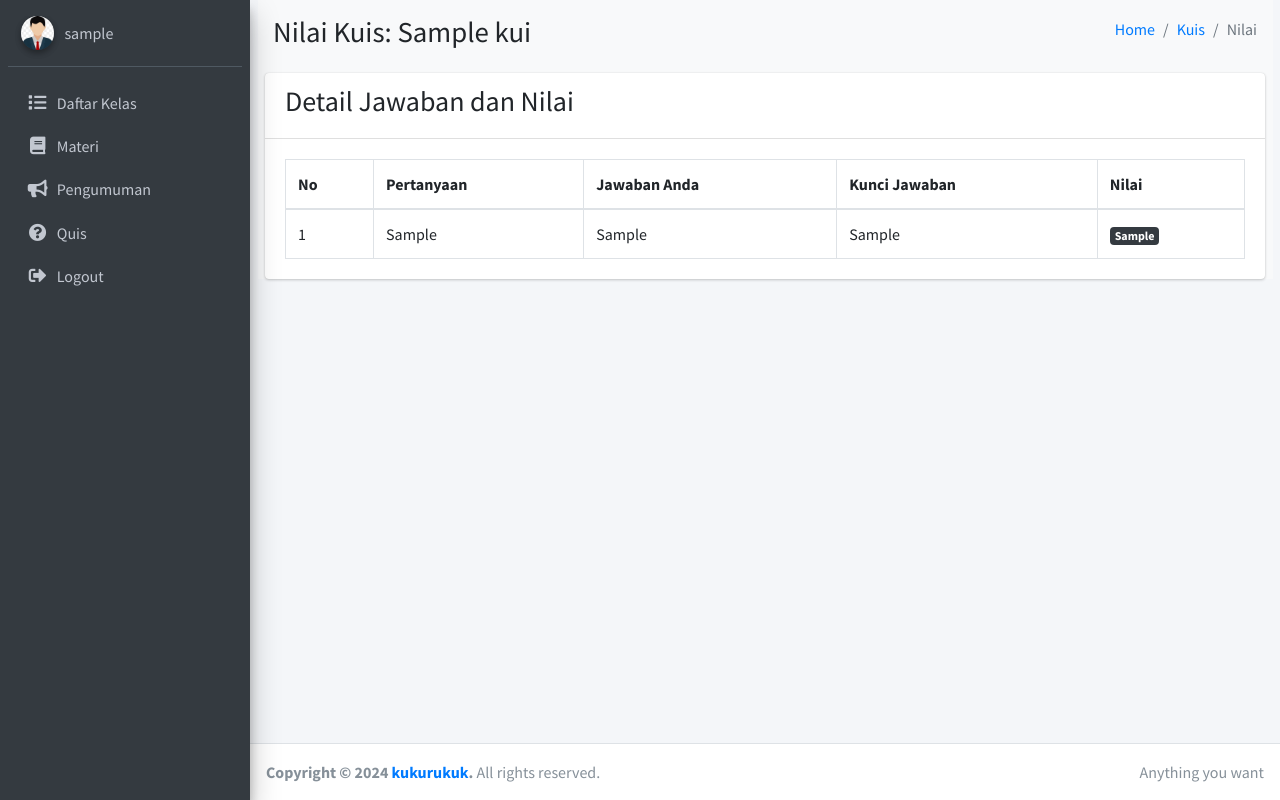
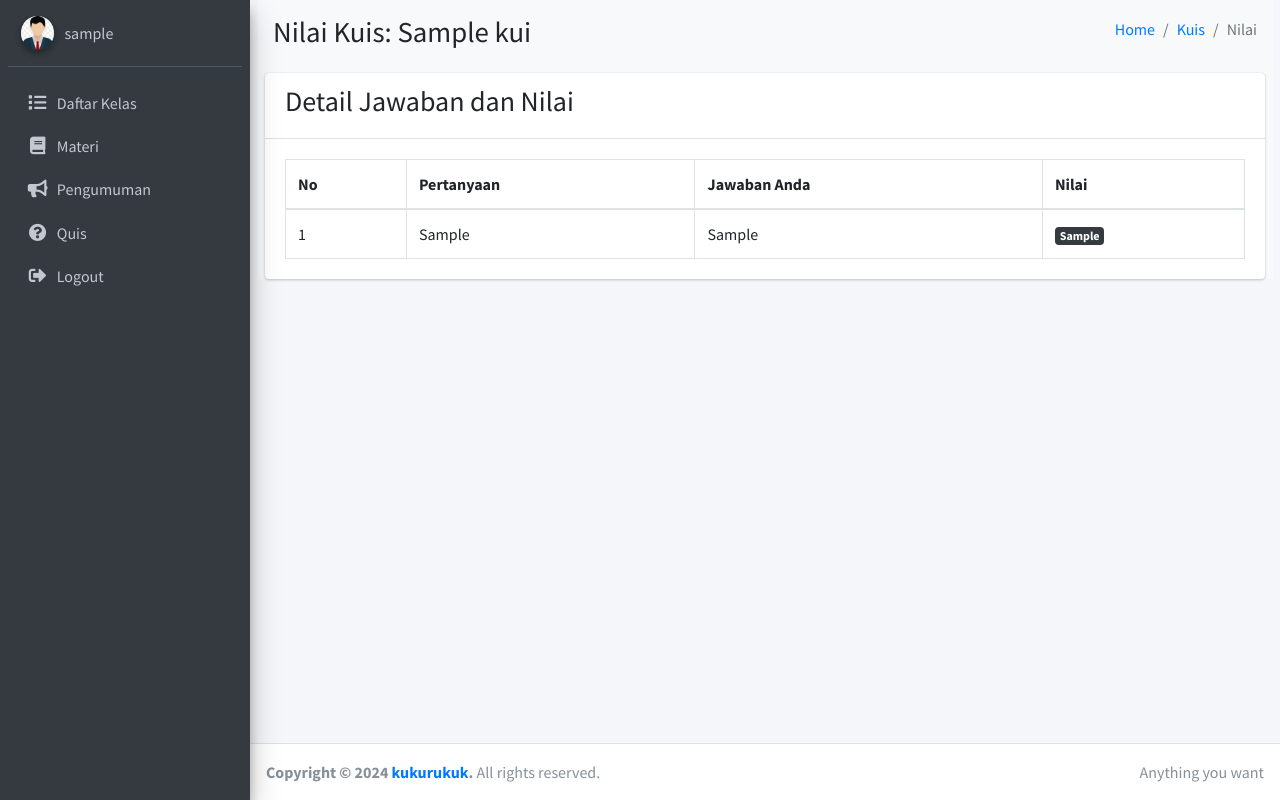
Before and after one commit to natanaeltegarp/lms, a Flask app: page /siswa/class/1/quizzes/1/score in a window 1280 px wide. Run offline with Flask 3, Linux system fonts and the light colour scheme; the visitor is signed in with stand-in values (Sample User, id 1); tables that the repository leaves empty hold one stand-in row (values such as "Sample post"); some libraries are stand-ins or nearby versions.

Commit message:
update nilai

```diff
--- a/templates/siswa/score_quiz.html
+++ b/templates/siswa/score_quiz.html
@@ -34,7 +34,6 @@
                             <th>No</th>
                             <th>Pertanyaan</th>
                             <th>Jawaban Anda</th>
-                            <th>Kunci Jawaban</th>
                             <th>Nilai</th>
                         </tr>
                     </thead>
@@ -44,7 +43,6 @@
                             <td>{{ loop.index }}</td>
                             <td>{{ detail.soal.pertanyaan }}</td>
                             <td>{{ detail.jawaban_user }}</td>
-                            <td>{{ detail.kunci_jawaban }}</td>
                             <td>
                                 {% if detail.nilai %}
                                 <span class="badge
```
